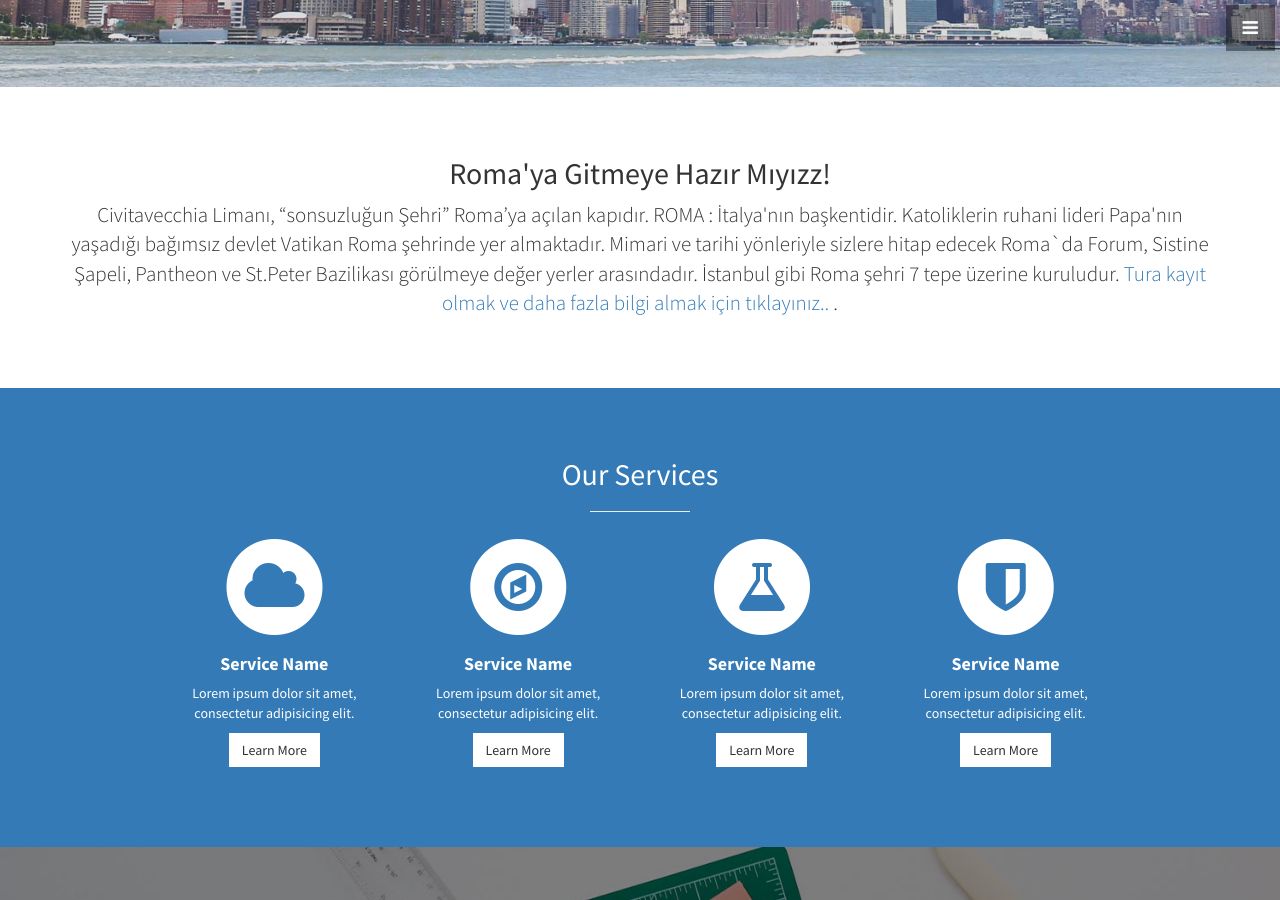
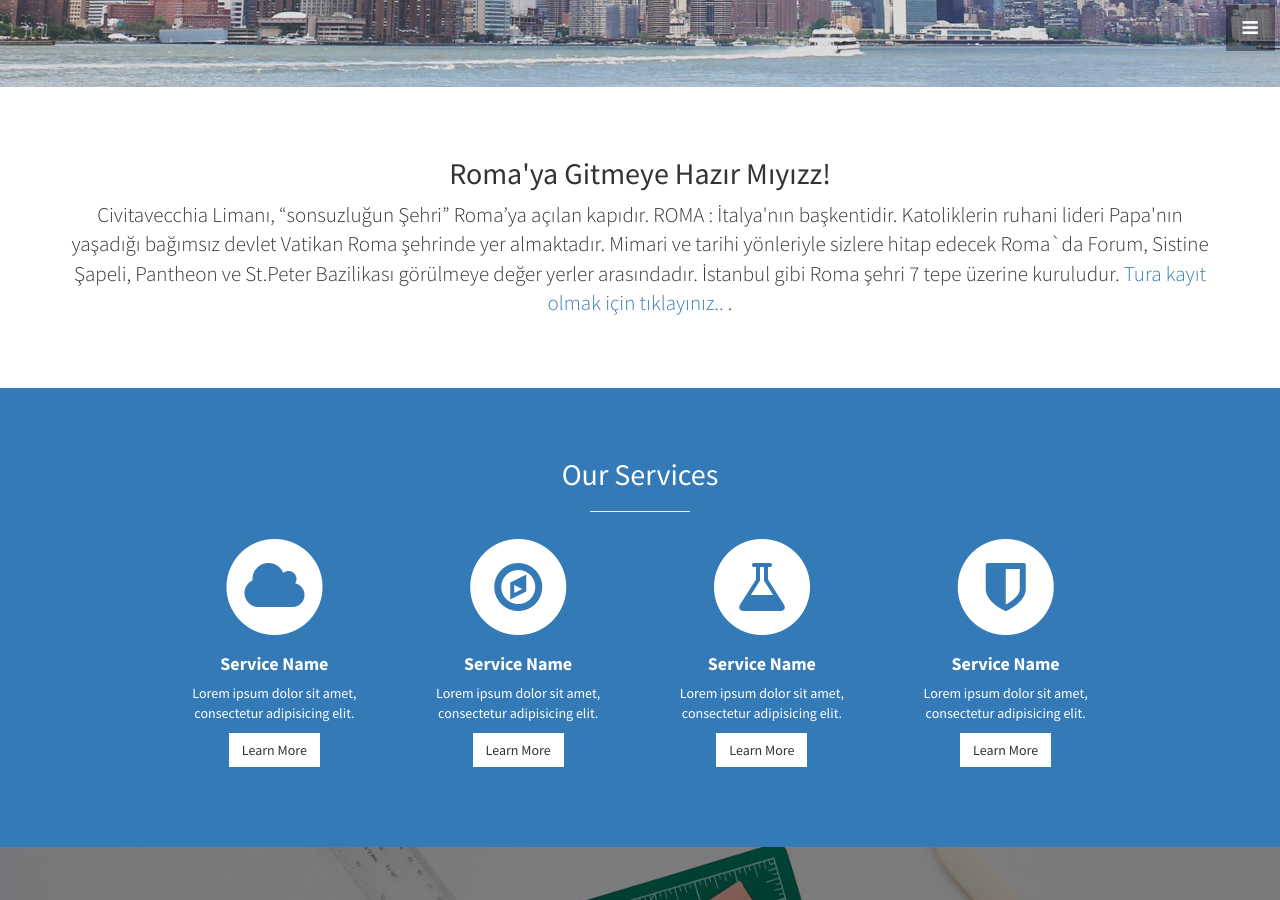
Before and after one commit to hilalvarol/hilalvarol.github.io, a Jekyll site: the page built from index.html, in a window 1280 px wide and 900 px high, scrolled down 813 px. Built offline with Jekyll 4.4.1, drawn with Linux system fonts in a browser that asks for light colours.

Commit message:
Update about.html

```diff
--- a/_includes/about.html
+++ b/_includes/about.html
@@ -6,7 +6,7 @@
         <p class="lead">Civitavecchia Limanı, “sonsuzluğun Şehri” Roma’ya açılan kapıdır. ROMA : İtalya'nın başkentidir.
           Katoliklerin ruhani lideri Papa'nın yaşadığı bağımsız devlet Vatikan Roma şehrinde yer almaktadır.
           Mimari ve tarihi yönleriyle sizlere hitap edecek Roma`da Forum, Sistine Şapeli, Pantheon ve St.Peter Bazilikası görülmeye değer yerler arasındadır.
-          İstanbul gibi Roma şehri 7 tepe üzerine kuruludur. <a target="_blank" href="http://join.deathtothestockphoto.com/">Tura kayıt olmak ve daha fazla bilgi almak için tıklayınız.. </a>.</p>
+          İstanbul gibi Roma şehri 7 tepe üzerine kuruludur. <a target="_blank" href="http://join.deathtothestockphoto.com/">Tura kayıt olmak için tıklayınız.. </a>.</p>
       </div>
     </div>
     <!-- /.row -->
```
